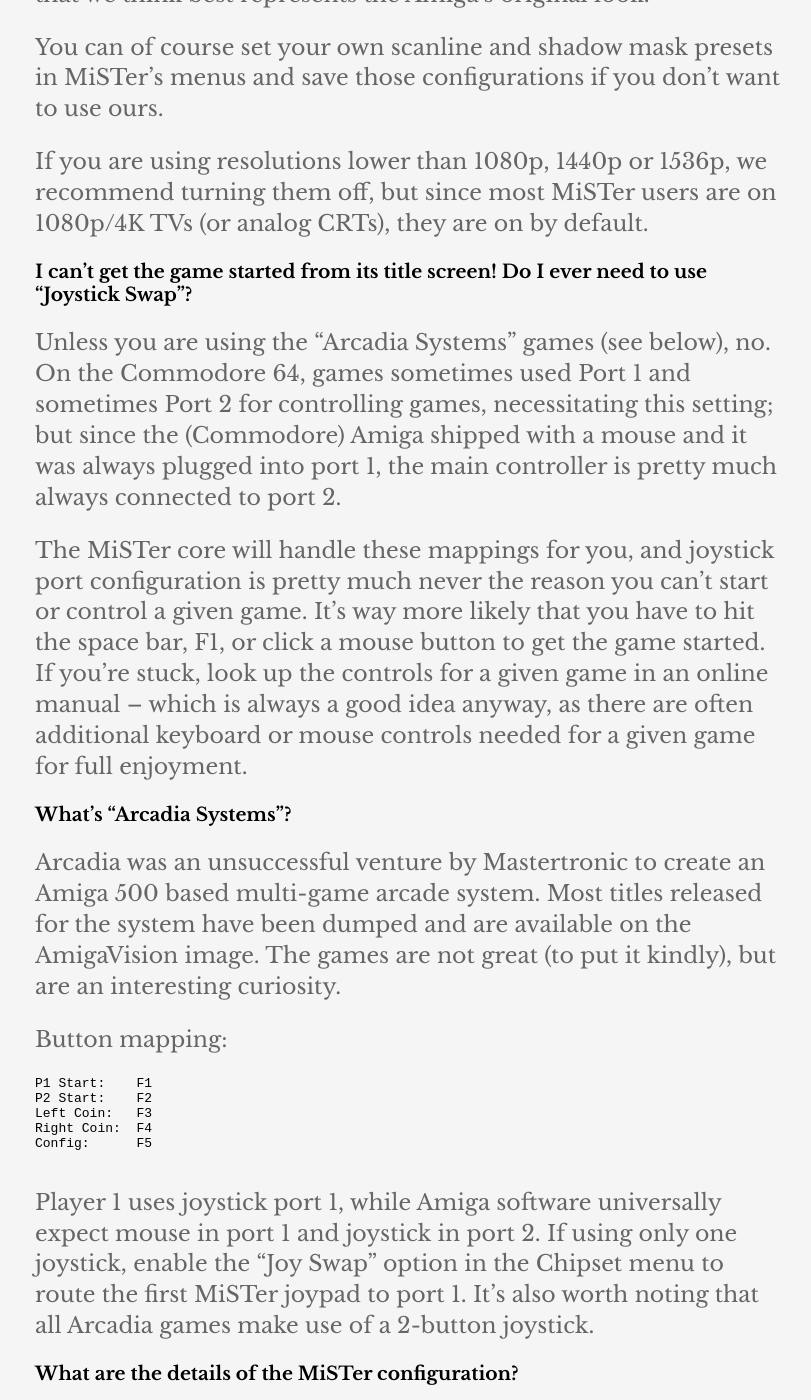
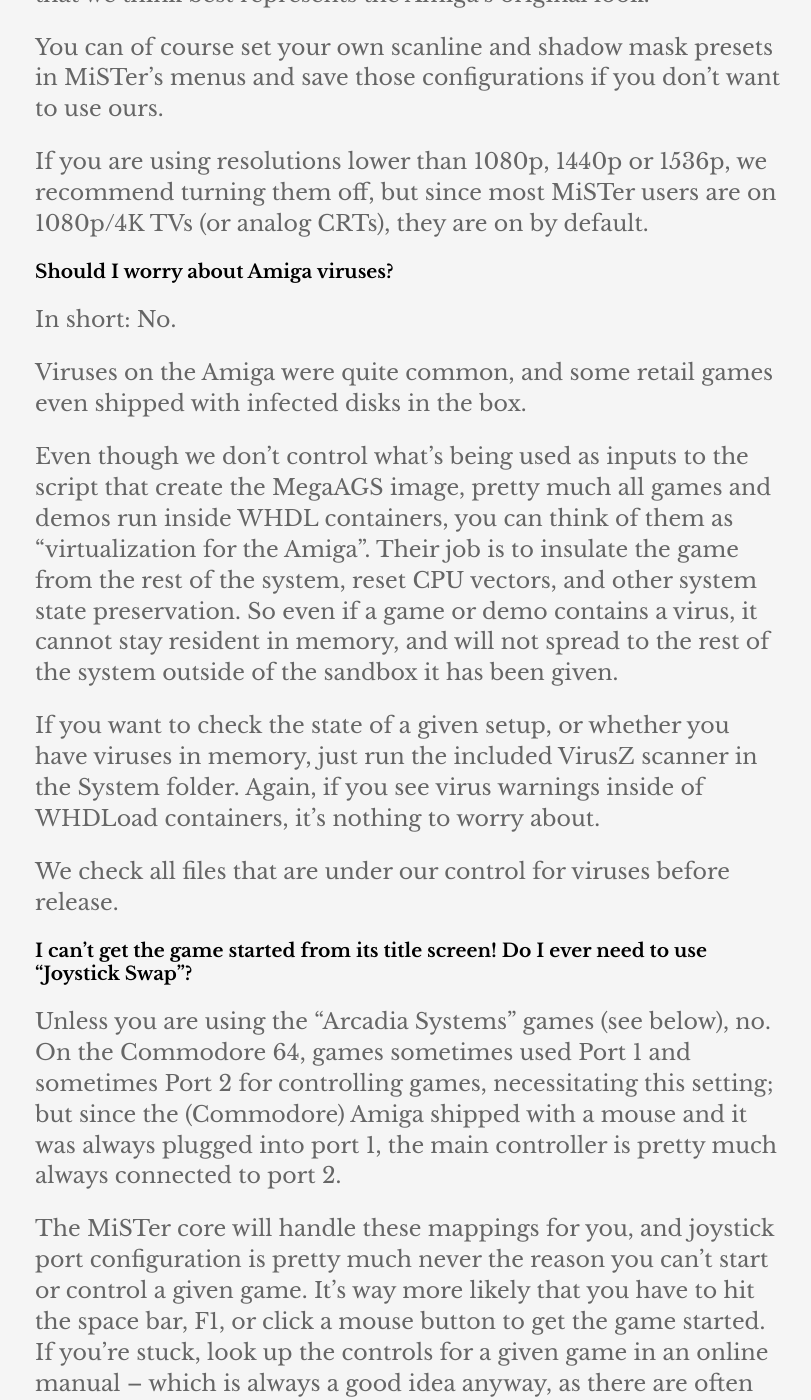
Before and after one commit to amigavision/amigavision.github.io, a Jekyll site: the page built from docs.md, in a window 1280 px wide and 1400 px high, scrolled down 11079 px. Shown: the whole window, without its empty margins (230-1041 px from the left). Built offline with Jekyll 4.4.1, drawn with Linux system fonts in a browser that asks for light colours.

Commit message:
Adding FAQ about viruses

```diff
--- a/docs.md
+++ b/docs.md
@@ -226,6 +226,18 @@
 
 If you are using resolutions lower than 1080p, 1440p or 1536p, we recommend turning them off, but since most MiSTer users are on 1080p/4K TVs (or analog CRTs), they are on by default.
 
+### Should I worry about Amiga viruses?
+
+In short: No.
+
+Viruses on the Amiga were quite common, and some retail games even shipped with infected disks in the box.
+
+Even though we don't control what's being used as inputs to the script that create the MegaAGS image, pretty much all games and demos run inside WHDL containers, you can think of them as "virtualization for the Amiga". Their job is to insulate the game from the rest of the system, reset CPU vectors, and other system state preservation. So even if a game or demo contains a virus, it cannot stay resident in memory, and will not spread to the rest of the system outside of the sandbox it has been given.
+
+If you want to check the state of a given setup, or whether you have viruses in memory, just run the included VirusZ scanner in the System folder. Again, if you see virus warnings inside of WHDLoad containers, it's nothing to worry about.
+
+We check all files that are under our control for viruses before release.
+
 ### I can't get the game started from its title screen! Do I ever need to use "Joystick Swap"?
 
 Unless you are using the "Arcadia Systems" games (see below), no. On the Commodore 64, games sometimes used Port 1 and sometimes Port 2 for controlling games, necessitating this setting; but since the (Commodore) Amiga shipped with a mouse and it was always plugged into port 1, the main controller is pretty much always connected to port 2.
```
